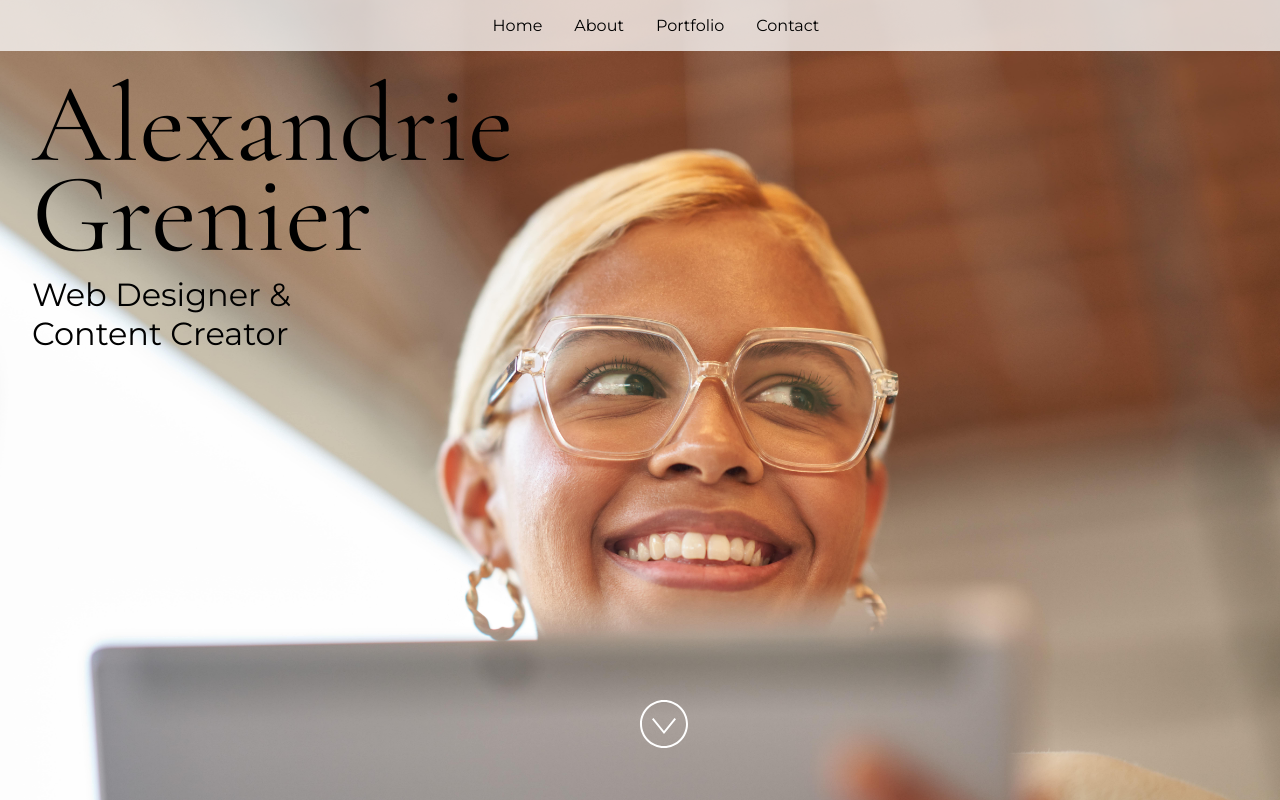
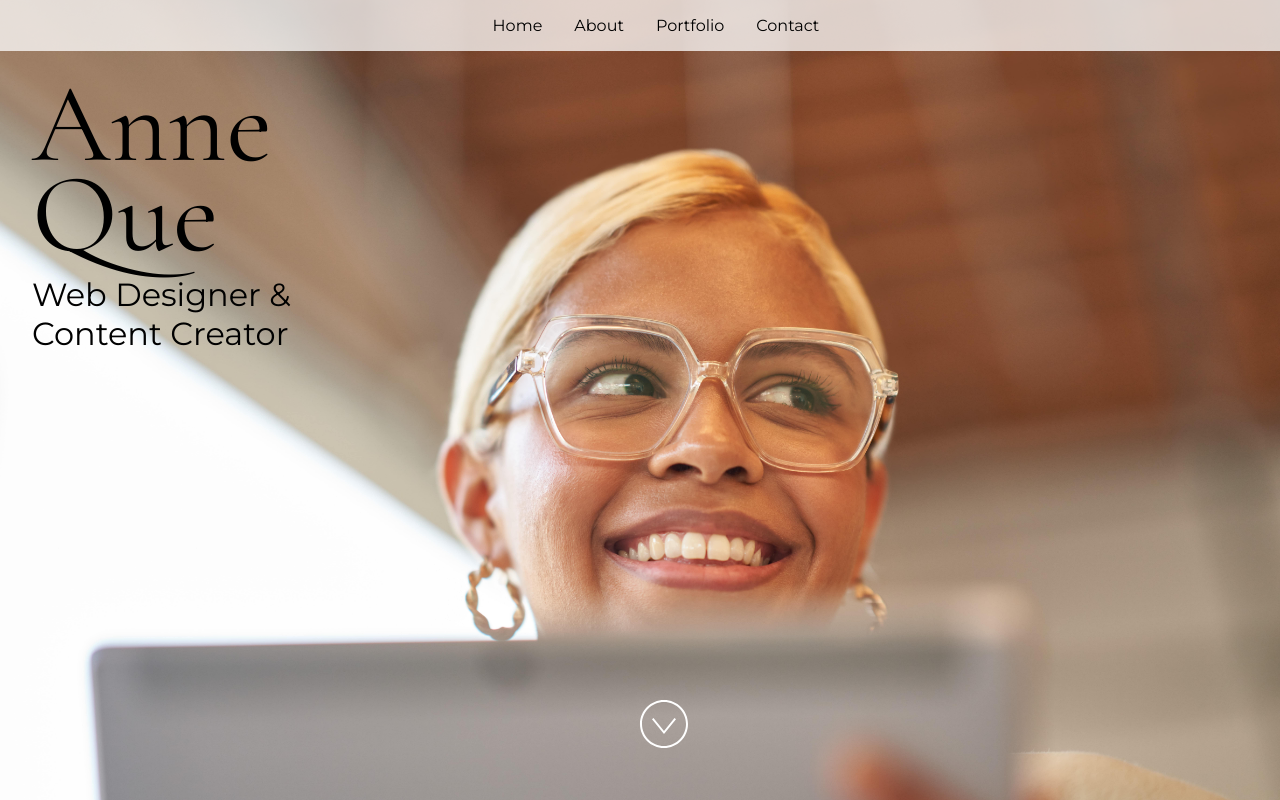
Before and after one commit to Anneqxy/Anne_Micro_ProfolioWeb, a React (Vite) app: page / in a window 1280 px wide. Built offline with nearby package versions, Linux system fonts and the light colour scheme.

Commit message:
Update App.jsx at siteProps

```diff
--- a/src/App.jsx
+++ b/src/App.jsx
@@ -24,15 +24,15 @@ import "./styles.css";
  * If you don't have one of the social sites listed, leave it as an empty string.
  */
 const siteProps = {
-  name: "Alexandrie Grenier",
+  name: "Anne Que",
   title: "Web Designer & Content Creator",
-  email: "alex@example.com",
-  gitHub: "microsoft",
-  instagram: "microsoft",
-  linkedIn: "satyanadella",
+  email: "xque2@illinois.edu",
+  gitHub: "Anneqxy",
+  instagram: "",
+  linkedIn: "https://www.linkedin.com/in/xiangyue-que-251178258/",
   medium: "",
-  twitter: "microsoft",
-  youTube: "Code",
+  twitter: "",
+  youTube: "",
 };
 
 const primaryColor = "#4E567E";
```
